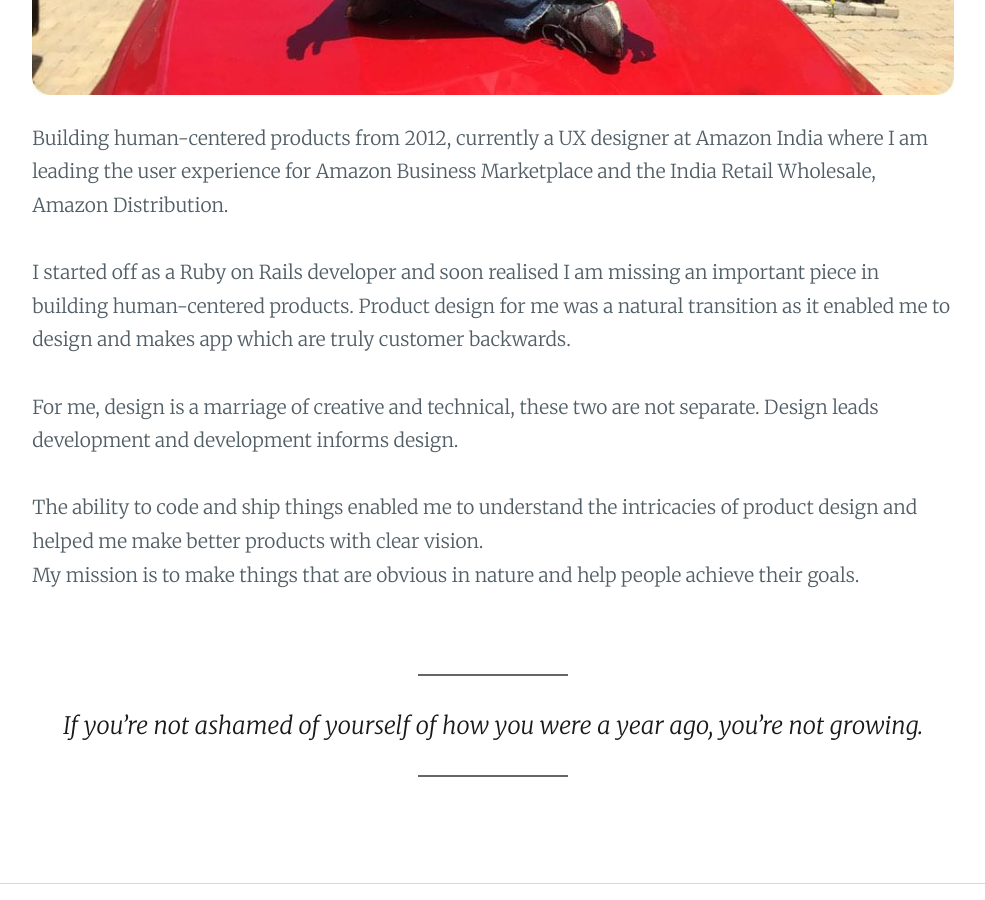
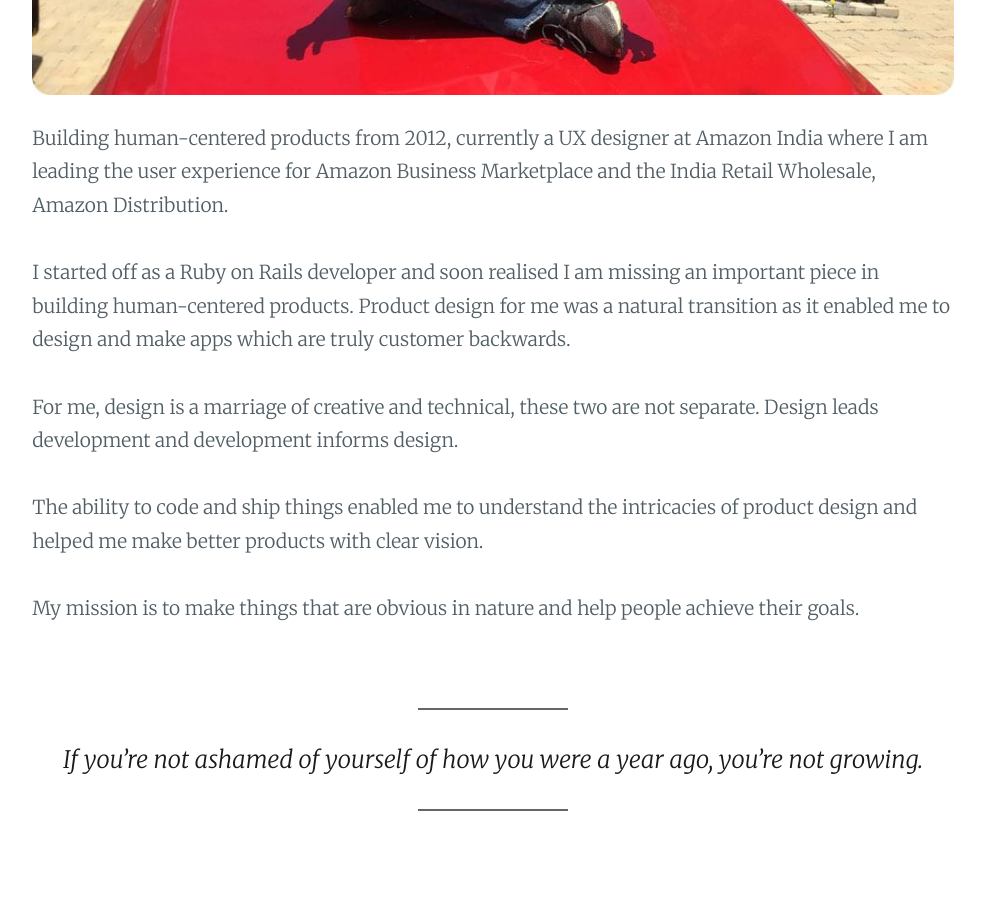
Before and after one commit to akashsoti/akashsoti.github.io, a Jekyll site: the page built from about.md, in a window 1280 px wide and 900 px high, scrolled down 1105 px. Shown: the whole window, without its empty margins (147-1132 px from the left). Built offline with Jekyll 4.4.1, drawn with Linux system fonts in a browser that asks for light colours; nearby versions of some CDN libraries.

Commit message:
remove depricated 'gems' :gem:

```diff
--- a/_config.yml
+++ b/_config.yml
@@ -8,7 +8,7 @@
 
 markdown: kramdown
 highlighter: rouge
-gems: [jekyll-paginate]
+plugins: [jekyll-paginate]
 paginate: 5
 
 navigation:
--- a/about.md
+++ b/about.md
@@ -20,14 +20,14 @@
 				Building human-centered products from 2012, currently a UX designer at Amazon India where I am leading the user experience for Amazon Business Marketplace and the India Retail Wholesale, Amazon Distribution.
 			</p><br>
 			<p style="margin: 0 auto 0 0; width:100%;">
-				I started off as a Ruby on Rails developer and soon realised I am missing an important piece in building human-centered products. Product design for me was a natural transition as it enabled me to design and makes app which are truly customer backwards.
+				I started off as a Ruby on Rails developer and soon realised I am missing an important piece in building human-centered products. Product design for me was a natural transition as it enabled me to design and make apps which are truly customer backwards.
 			</p><br>
 			<p style="margin: 0 auto 0 0; width:100%;">
 				For me, design is a marriage of creative and technical, these two are not separate. Design leads development and development informs design.
 			</p><br>
 			<p style="margin: 0 auto 0 0; width:100%;">
 				The ability to code and ship things enabled me to understand the intricacies of product design and helped me make better products with clear vision.
-			</p>
+			</p><br>
 			<p style="margin: 0 auto 0 0; width:100%;" >
 				My mission is to make things that are obvious in nature and help people achieve their goals.
 			</p>
```
